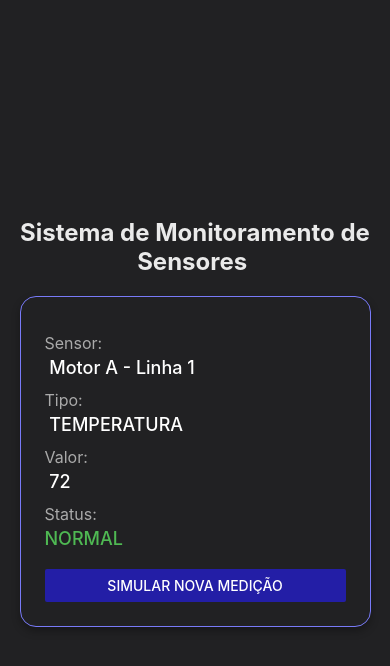
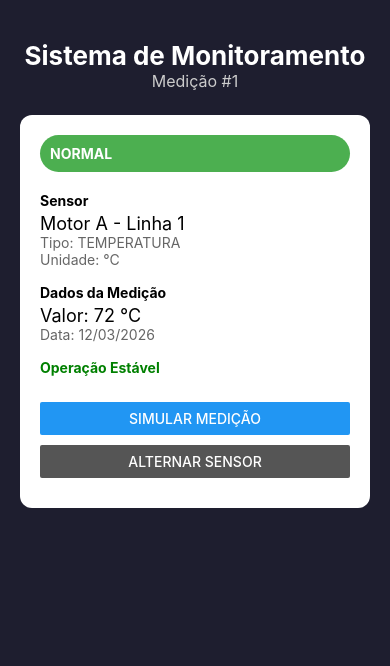
Before and after one commit to HunterAshryver/sistema-sensores-mobile, a React Native app: screen / in a window 390 px wide. Shown: the top 666 px of the page. Built offline with nearby package versions, Linux system fonts and the light colour scheme.

Commit message:
Aula 17/03 - melhorias na interface e criando novo sensor

```diff
--- a/App.tsx
+++ b/App.tsx
@@ -1,117 +1,200 @@
 import React, { useState } from "react";
-import { View, Text, StyleSheet, Button } from "react-native";
-type StatusMedicao = "normal" | "alerta" | "critico";
-type Medicao = {
-  id: number;
-  sensor: string;
-  tipo: string;
-  valor: number;
-  status: StatusMedicao;
+import { View, Text, StyleSheet, Button, ScrollView } from "react-native";
+import { StatusBar } from "expo-status-bar";
+import { Sensor } from "./scr/types/sensor";
+import { Medicao } from "./scr/types/medicao";
+import { StatusMedicao } from "./scr/types/statusMedicao";
+// Importando a modelagem TypeScript do domínio de sensores
+export default function App() {
+  // Dados base (simulando sensores reais)
+  const sensorTemp: Sensor = {
+    id: 1,
+    nome: "Motor A - Linha 1",
+    tipo: "TEMPERATURA",
+    unidade: "°C",
   };
-export default function App() {
+  const sensorVibracao: Sensor = {
+    id: 2,
+    nome: "Esteira B",
+    tipo: "VIBRACAO",
+    unidade: "Hz",
+  };
+  // Estado da medição
   const [medicao, setMedicao] = useState<Medicao>({
     id: 1,
-    sensor: "Motor A - Linha 1",
-    tipo: "TEMPERATURA",
+    sensor: sensorTemp,
     valor: 72,
-    status: "normal",
+    data: new Date(),
   });
+  // Função para classificar status da medição
+  function calcularStatus(valor: number): StatusMedicao {
+    if (valor > 100) return "critico";
+    if (valor > 80) return "alerta";
+    return "normal";
+  }
+  // Função para simular nova leitura do sensor
   function simularNovaMedicao() {
     const novoValor = Math.floor(Math.random() * 120);
-    let novoStatus: StatusMedicao = "normal";
-    if (novoValor > 80) {
-      novoStatus = "alerta";
-    }
-    if (novoValor > 100) {
-      novoStatus = "critico";
-    }
     setMedicao({
       ...medicao,
       valor: novoValor,
-      status: novoStatus,
+      data: new Date(),
     });
   }
+  // Alternar sensor (simulando múltiplos dispositivos)
+  function alternarSensor() {
+    setMedicao({
+      ...medicao,
+      sensor: medicao.sensor.id === 1 ? sensorVibracao : sensorTemp,
+    });
+  }
+  // Formatação de data
+  function formatarData(data: Date): string {
+    return data.toLocaleDateString("pt-BR");
+  }
+  const status = calcularStatus(medicao.valor);
   return (
     <View style={styles.container}>
-      <Text style={styles.titulo}>Sistema de Monitoramento de Sensores </Text>
-
+      <StatusBar style="light" />
+      <ScrollView contentContainerStyle={styles.scrollContent}>
+        {/* Cabeçalho */}
+        <View style={styles.header}>
+          <Text style={styles.titulo}>Sistema de Monitoramento</Text>
+          <Text style={styles.subtitulo}>Medição #{medicao.id}</Text>
+        </View>
+        {/* Card da Medição */}
         <View style={styles.card}>
-        <Text style={styles.label}>Sensor: </Text>
-        <Text style={styles.valor}> {medicao.sensor}</Text>
-
-        <Text style={styles.label}>Tipo: </Text>
-        <Text style={styles.valor}> {medicao.tipo}</Text>
-
-        <Text style={styles.label}>Valor: </Text>
-        <Text style={styles.valor}> {medicao.valor}</Text>
-
-        <Text style={styles.label}>Status: </Text>
-        <Text style={[styles.valor, styles.status [medicao.status]]}>
-          {medicao.status.toUpperCase()}
+          {/* Status */}
+          <View style={[
+            styles.statusBadge,
+            status === "alerta" && styles.statusAlerta,
+            status === "critico" && styles.statusCritico,
+          ]}>
+            <Text style={styles.statusTexto}>{status.toUpperCase()}</Text>
+          </View>
+          {/* Informações do Sensor */}
+          <View style={styles.secao}>
+            <Text style={styles.label}>Sensor</Text>
+            <Text style={styles.valor}>{medicao.sensor.nome}</Text>
+            <Text style={styles.info}>Tipo: {medicao.sensor.tipo}</Text>
+            <Text style={styles.info}>Unidade: {medicao.sensor.unidade}</Text>
+          </View>
+          {/* Dados da Medição */}
+          <View style={styles.secao}>
+            <Text style={styles.label}>Dados da Medição</Text>
+            <Text style={styles.valor}>
+              Valor: {medicao.valor} {medicao.sensor.unidade}
             </Text>
-
-        <View style={styles.botao}>
-
+            <Text style={styles.info}>
+              Data: {formatarData(medicao.data)}
+            </Text>
+          </View>
+          {/* Mensagem baseada no status */}
+          <View style={styles.secao}>
+            {status === "normal" && (
+              <Text style={styles.mensagemNormal}>Operação Estável</Text>
+            )}
+            {status === "alerta" && (
+              <Text style={styles.mensagemAlerta}>Atenção necessária</Text>
+            )}
+            {status === "critico" && (
+              <Text style={styles.mensagemCritica}>Parada imediata recomendada</Text>
+            )}
+          </View>
+          {/* Ações */}
+          <View style={styles.acoes}>
+            <View style={styles.botaoContainer}>
               <Button
-          title="Simular Nova Medição"
+                title="Simular Medição"
                 onPress={simularNovaMedicao}
-          color="#231ea6"
+              />
+            </View>
+            <View style={styles.botaoContainer}>
+              <Button
+                title="Alternar Sensor"
+                onPress={alternarSensor}
+                color="#555"
               />
             </View>
           </View>
         </View>
+      </ScrollView>
+    </View>
   );
 }
 const styles = StyleSheet.create({
-
   container: {
     flex: 1,
-    backgroundColor: "#212123",
+    backgroundColor: "#1E1E2F",
+  },
+  scrollContent: {
+    padding: 20,
+    paddingTop: 40,
+  },
+  header: {
     alignItems: "center",
-    justifyContent: "center",
+    marginBottom: 24,
   },
-
   titulo: {
-    color: "#eaeaea",
-    fontSize: 24,
+    fontSize: 26,
     fontWeight: "bold",
+    color: "#fff",
+  },
+  subtitulo: {
+    fontSize: 16,
+    color: "#ccc",
+  },
+  card: {
+    backgroundColor: "#fff",
+    borderRadius: 12,
+    padding: 20,
+  },
+  statusBadge: {
+    backgroundColor: "#4CAF50",
+    padding: 10,
+    borderRadius: 20,
     marginBottom: 20,
-    textAlign: "center",
   },
-
-  card: {
-    width: "90%",
-    padding: 24,
-    borderWidth: 1,
-    borderRadius: 16,
-    borderColor: "#787af8",
-    shadowColor: "#000000",
-    shadowOffset: { width: 0, height: 4 },
-    shadowOpacity: 0.3,
-    shadowRadius: 8,
-    elevation: 8,
+  statusAlerta: {
+    backgroundColor: "#FFA500",
   },
-
-    botao: {
-      marginTop: 20,
+  statusCritico: {
+    backgroundColor: "#F44336",
   },
-
+  statusTexto: {
+    color: "#fff",
+    fontWeight: "bold",
+  },
+  secao: {
+    marginBottom: 16,
+  },
   label: {
-      fontSize: 16,
-      color: "#AAAAAA",
-      marginTop: 12,
+    fontWeight: "bold",
     marginBottom: 4,
   },
-
   valor: {
     fontSize: 18,
-      color: "#FFFFFF",
-      fontWeight: "500",
   },
-
-    status: {
-      normal: { color: "#4fb953" },
-      alerta: { color: "#FF9800" },
-      critico: { color: "#F44336" },
+  info: {
+    fontSize: 14,
+    color: "#666",
+  },
+  mensagemNormal: {
+    color: "green",
+    fontWeight: "bold",
+  },
+  mensagemAlerta: {
+    color: "orange",
+    fontWeight: "bold",
+  },
+  mensagemCritica: {
+    color: "red",
+    fontWeight: "bold",
+  },
+  acoes: {
+    marginTop: 10,
+  },
+  botaoContainer: {
+    marginBottom: 10,
   },
 });
--- /dev/null
+++ b/scr/types/medicao.ts
@@ -0,0 +1,7 @@
+import { Sensor } from "./sensor";
+export type Medicao = {
+  id: number;
+  sensor: Sensor;
+  valor: number;
+  data: Date;
+};
--- /dev/null
+++ b/scr/types/sensor.ts
@@ -0,0 +1,6 @@
+export type Sensor = {
+  id: number;
+  nome: string;
+  tipo: string;
+  unidade: string;
+};
--- /dev/null
+++ b/scr/types/statusMedicao.ts
@@ -0,0 +1,4 @@
+export type StatusMedicao =
+  | "normal"
+  | "alerta"
+  | "critico";
```
Also changed, not shown: scr/interfaces/sistema.ts (added, +7 -0 lines). Lines whose indentation alone changed are shown as unchanged.
